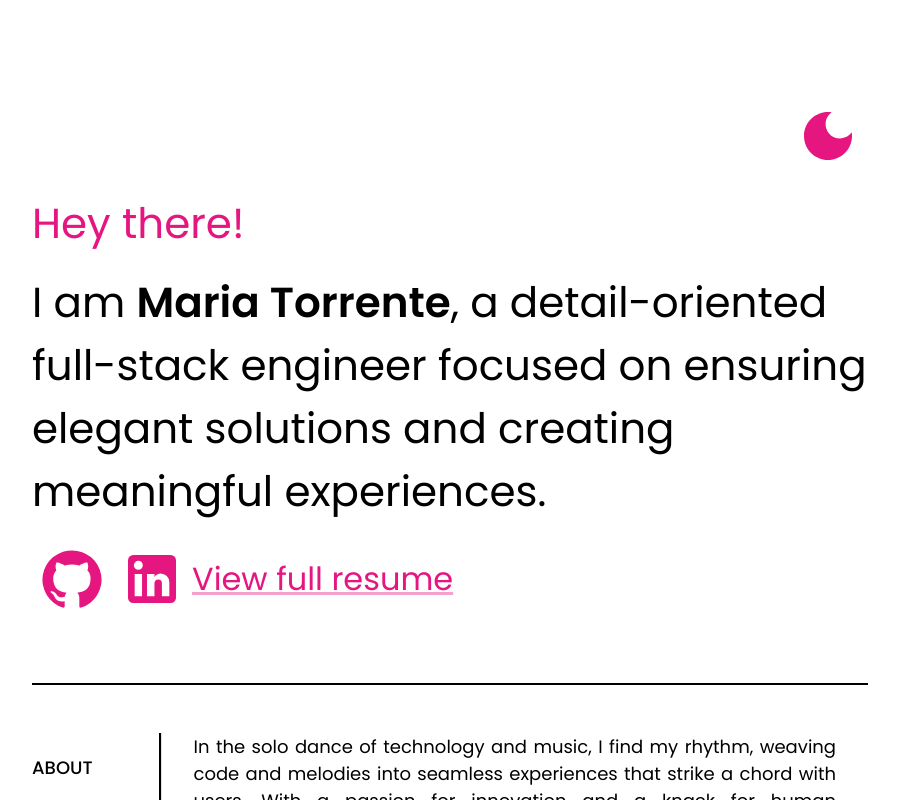
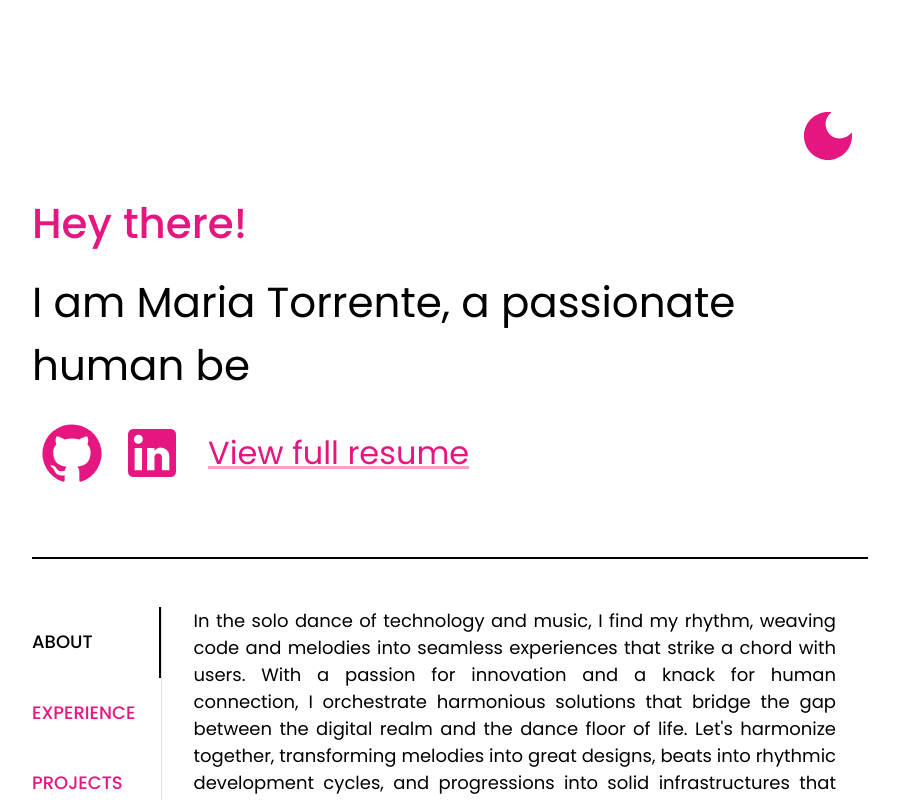
Before and after one commit to mariatorrentedev/portfolio, a React (Vite) app: page / in a window 1280 px wide. Shown: the top 800 px of the page, without its empty margins (190-1089 px from the left). Built offline with nearby package versions, Linux system fonts and the light colour scheme; no server answers.

Commit message:
animation: add simple typing animation and set initial theme mode based on user system pref.

```diff
--- a/package.json
+++ b/package.json
@@ -22,7 +22,8 @@
     "react": "^18.2.0",
     "react-dom": "^18.2.0",
     "react-intersection-observer": "^9.8.2",
-    "react-query": "^3.39.3"
+    "react-query": "^3.39.3",
+    "react-type-animation": "^3.2.0"
   },
   "devDependencies": {
     "@testing-library/react": "^15.0.7",
--- a/src/App.tsx
+++ b/src/App.tsx
@@ -4,6 +4,7 @@ import { Grid, Typography, Link, IconButton } from "@mui/material";
 import { GitHub, LinkedIn, LightMode, DarkMode } from "@mui/icons-material";
 import { Navigation, Footer } from "./components";
 import { ThemeContext } from "./mui/theme-context";
+import { TypeAnimation } from "react-type-animation";
 
 const icons: Icon[] = [
   {
@@ -20,7 +21,6 @@ const icons: Icon[] = [
 
 export default function App() {
   const { theme, toggleTheme } = React.useContext(ThemeContext);
-
   return (
     <>
       <Grid
@@ -40,20 +40,29 @@ export default function App() {
         </Grid>
 
         <Grid item>
-          <Typography component="h1" fontSize={[18, 42]} color="secondary">
+          <Typography
+            component="h1"
+            fontSize={[18, 42]}
+            fontWeight={500}
+            color="secondary"
+          >
             Hey there!
           </Typography>
         </Grid>
-        <Grid item>
-          <Typography
-            fontSize={[16, 42]}
-            color="info"
-            sx={{ span: { fontWeight: 600 } }}
-          >
-            I am <span>Maria Torrente</span>, a detail-oriented full-stack
-            engineer focused on ensuring elegant solutions and creating
-            meaningful experiences.
-          </Typography>
+        <Grid item fontSize={[18, 42]}>
+          <TypeAnimation
+            sequence={[
+              "Make your day outstanding 🫶🏻💫! ",
+              1000,
+              "I am Maria Torrente, a passionate human being",
+              1000,
+              "I am Maria Torrente, a detail-oriented full-stack engineer focused on ensuring elegant solutions and creating meaningful experiences",
+              1000,
+            ]}
+            wrapper="span"
+            speed={55}
+            repeat={0}
+          />
         </Grid>
         <Grid
           item
@@ -82,7 +91,7 @@ export default function App() {
             component="a"
             href="/resume.pdf"
             target="_blank"
-            sx={{ fontSize: ["1rem", "2rem"] }}
+            sx={{ fontSize: ["1rem", "2rem"], padding: "1rem" }}
           >
             View full resume
           </Link>
--- a/src/mui/theme-context.tsx
+++ b/src/mui/theme-context.tsx
@@ -1,5 +1,6 @@
 import * as React from "react";
 import type { PaletteMode, Theme } from "@mui/material";
+import { useMediaQuery } from "@mui/material";
 import { ThemeProvider, createTheme } from "@mui/material/styles";
 import { baseTheme } from "./base-theme";
 import { lightPalette, darkPalette } from "./palettes";
@@ -17,7 +18,11 @@ export const ThemeContext = React.createContext<ThemeContextProps>({
 export const ThemeProviderWrapper: React.FC<{ children: React.ReactNode }> = ({
   children,
 }) => {
-  const [mode, setMode] = React.useState<PaletteMode>("light");
+  // User system mode preference.
+  const prefersDarkMode = useMediaQuery("(prefers-color-scheme: dark)");
+  const [mode, setMode] = React.useState<PaletteMode>(() =>
+    prefersDarkMode ? "dark" : "light"
+  );
 
   const toggleTheme = () => {
     setMode((prevMode) => (prevMode === "light" ? "dark" : "light"));
```
Also changed, not shown: 1 other file (tests, documents, lock files or other folders).
